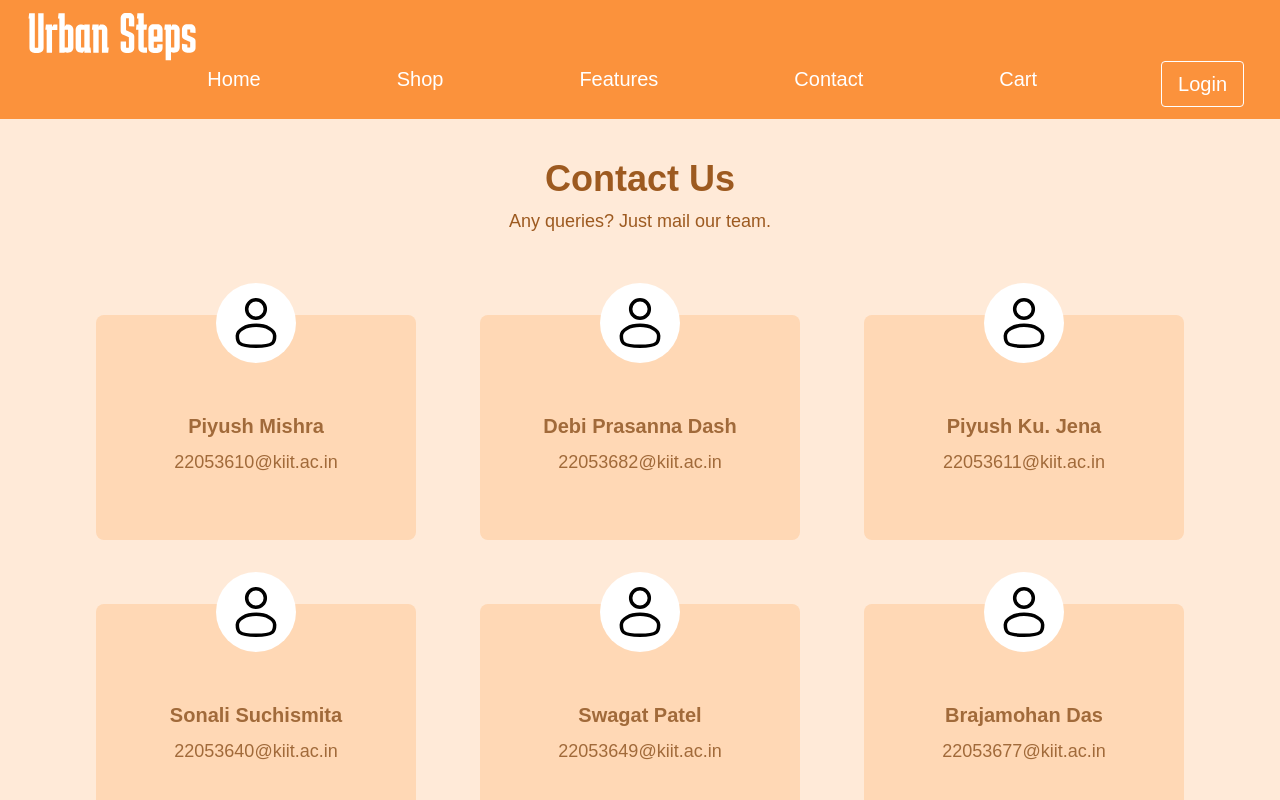
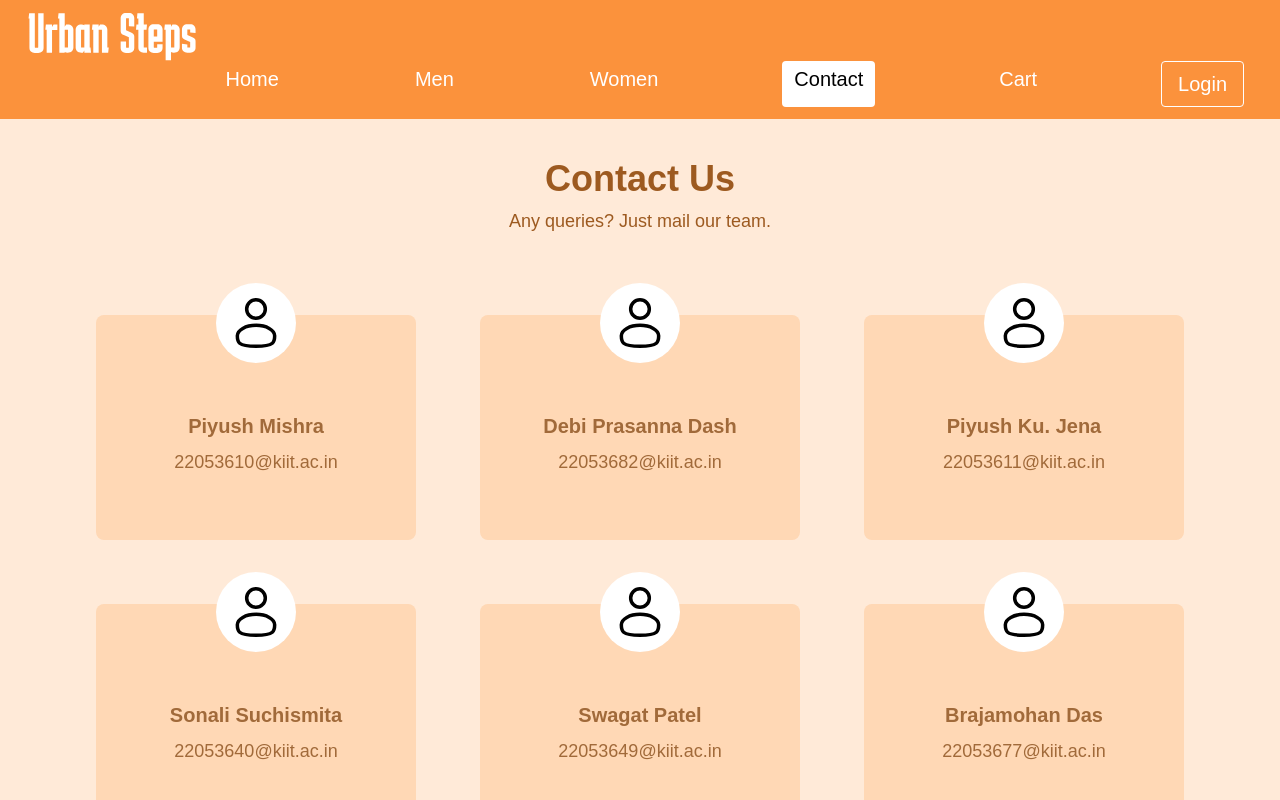
Before and after one commit to sonali-suchismitaa/K_exp, a Next.js app: page /contacts in a window 1280 px wide. Shown: the top 800 px of the page. Built offline with nearby package versions, Linux system fonts and the light colour scheme.

Commit message:
Update page.js

```diff
--- a/src/app/contacts/page.js
+++ b/src/app/contacts/page.js
@@ -25,9 +25,9 @@ function page() {
         />
         <ul className="flex flex-wrap space-x-6 lg:space-x-28 list-none text-white ml-auto text-base md:text-lg lg:text-xl px-6">
           <li className="hover:bg-white hover:text-black rounded px-3 py-1 cursor-pointer">Home</li>
-          <li className="hover:bg-white hover:text-black rounded px-3 py-1 cursor-pointer">Shop</li>
-          <li className="hover:bg-white hover:text-black rounded px-3 py-1 cursor-pointer">Features</li>
-          <li className="hover:bg-white hover:text-black rounded px-3 py-1 cursor-pointer">Contact</li>
+          <li className="hover:bg-white hover:text-black rounded px-3 py-1 cursor-pointer">Men</li>
+          <li className="hover:bg-white hover:text-black rounded px-3 py-1 cursor-pointer">Women</li>
+          <li className=" bg-white text-black rounded px-3 py-1 cursor-pointer">Contact</li>
           <li className="hover:bg-white hover:text-black rounded px-3 py-1 cursor-pointer">Cart</li>
           <button className="border border-white rounded hover:bg-green-300 px-4 py-2">
             Login
```
